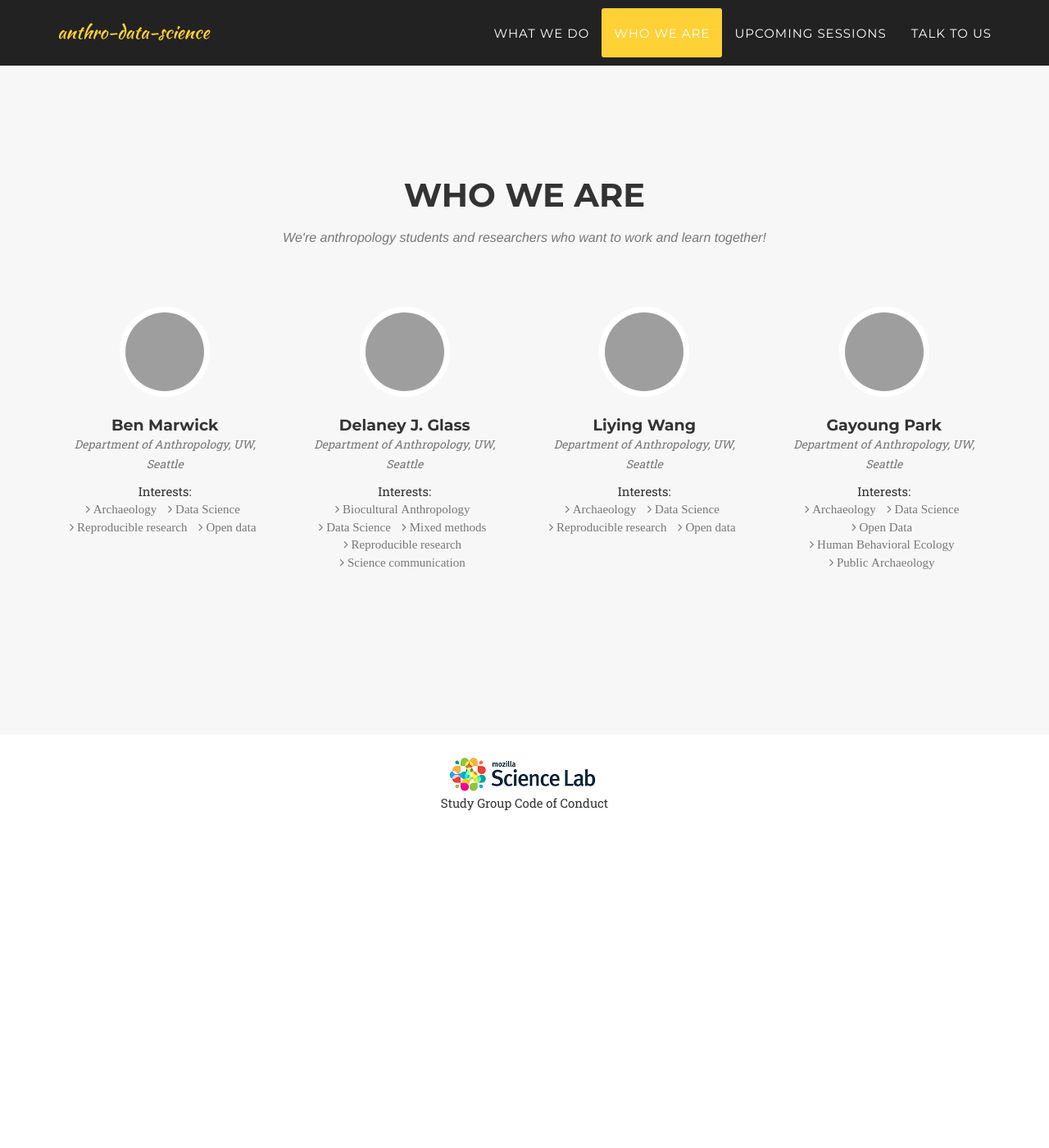
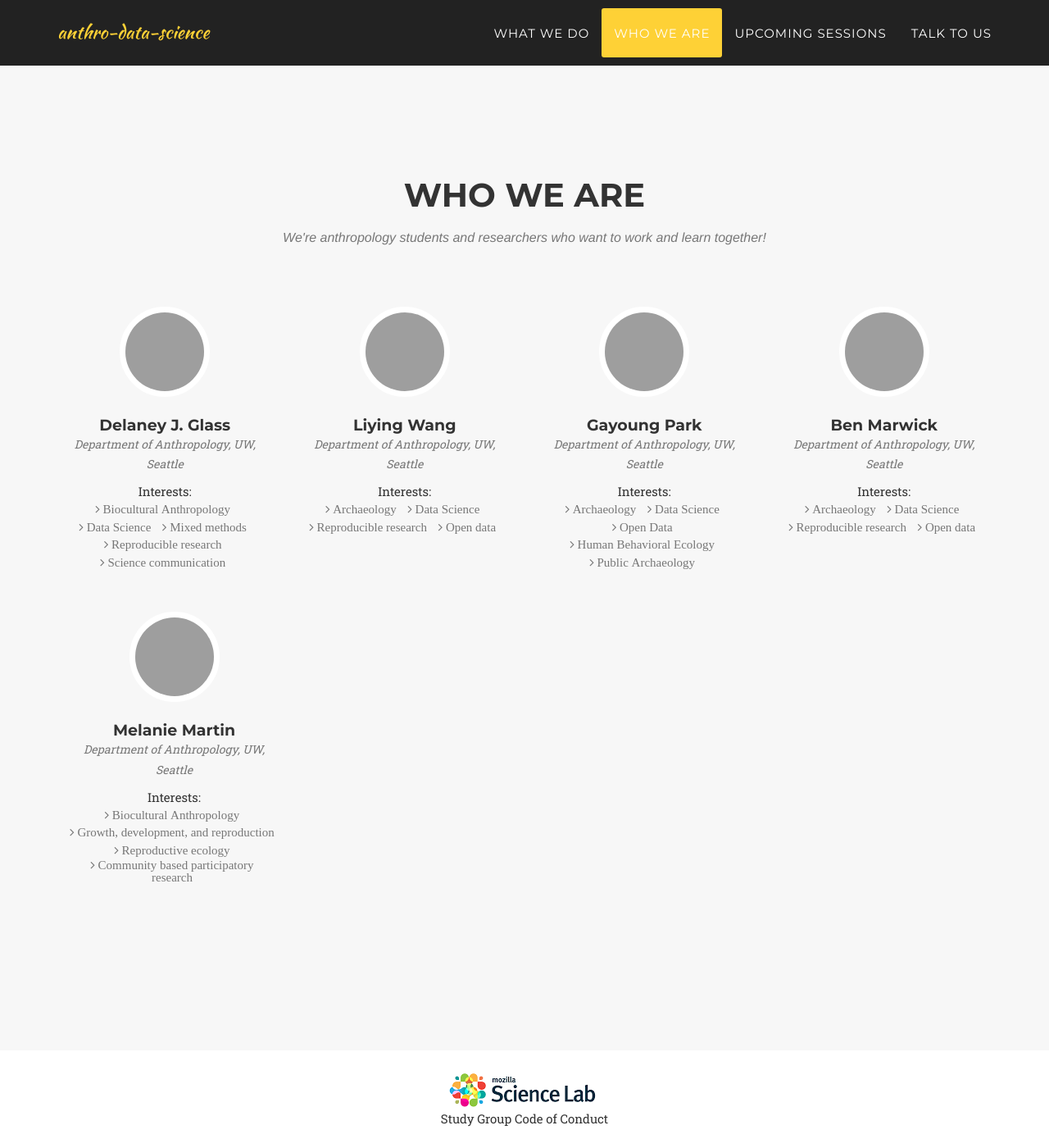
Before and after one commit to anthro-data-science/anthro-data-science.github.io, a Jekyll site: the page built from index.html, in a window 1280 px wide and 1400 px high, scrolled down 2840 px. Shown: the whole window at 82% size. Built offline with Jekyll 4.4.1, drawn with Linux system fonts in a browser that asks for light colours; some web fonts are replaced; before the commit the page ends 3856 px from its top, so only the background shows below that; grey boxes are pictures that could not be loaded.

Commit message:
Add Melanie

```diff
--- a/_data/members.yml
+++ b/_data/members.yml
@@ -1,11 +1,3 @@
-- name: Ben Marwick
-  affiliation: Department of Anthropology, UW, Seattle
-  github: benmarwick
-  interests:
-    - Archaeology
-    - Data Science
-    - Reproducible research
-    - Open data
 - name: Delaney J. Glass
   affiliation: Department of Anthropology, UW, Seattle
   github: dglassuw
@@ -32,3 +24,19 @@
     - Open Data
     - Human Behavioral Ecology
     - Public Archaeology
+- name: Ben Marwick
+  affiliation: Department of Anthropology, UW, Seattle
+  github: benmarwick
+  interests:
+    - Archaeology
+    - Data Science
+    - Reproducible research
+    - Open data
+- name: Melanie Martin
+  affiliation: Department of Anthropology, UW, Seattle
+  github: melaamartin
+  interests:
+    - Biocultural Anthropology
+    - Growth, development, and reproduction
+    - Reproductive ecology
+    - Community based participatory research
```
